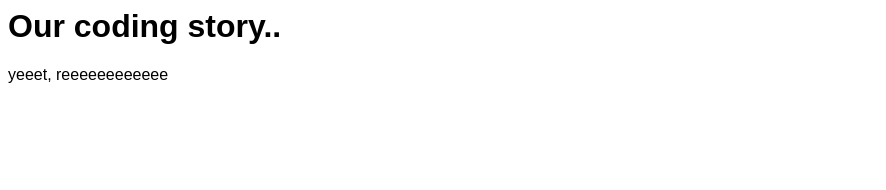
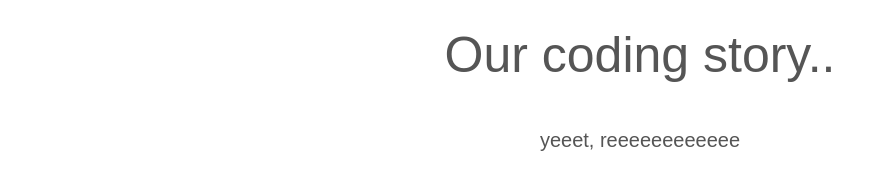
Before and after one commit to JJW-Coding-Inc/1st-Archive, a plain HTML site: page index.html in a window 1280 px wide. Shown: the whole page, without its empty margins (0-886 px from the left). Drawn offline with Linux system fonts and the light colour scheme.

Commit message:
Update style.css

```diff
--- a/style.css
+++ b/style.css
@@ -1,7 +1,43 @@
 body {
     font-family: 'Poppins', sans-serif;
 }
-h4 {
+main h1 {
     color: #555;
     font-weight: normal;
+    font-size: 50px;
+    line-height: 60px;
+    margin: 25px 0;
+    display:block;
+    display: flex;
+    align-items: center;
+    flex-wrap: wrap;
+    justify-content: space-around;
 }
+main p{
+    color: #555;
+    font-weight: normal;
+    font-size: 20px;
+    line-height: 60px;
+    margin: 25px 0;
+    display:block;
+    display: flex;
+    align-items: center;
+    flex-wrap: wrap;
+    justify-content: space-around;
+}
+.background{
+    background: radial-gradient(rgb(187, 187, 187), #a0a0a0);
+}
+a {
+    text-decoration: none;
+    color: #555;
+    margin: 0;
+    padding: 0;
+    box-sizing: border-box;
+    cursor: pointer;
+    text-decoration: underline;
+    flex: 1;
+    text-align: right;
+    display: inline-block;
+    list-style-type: none;
+}
```
